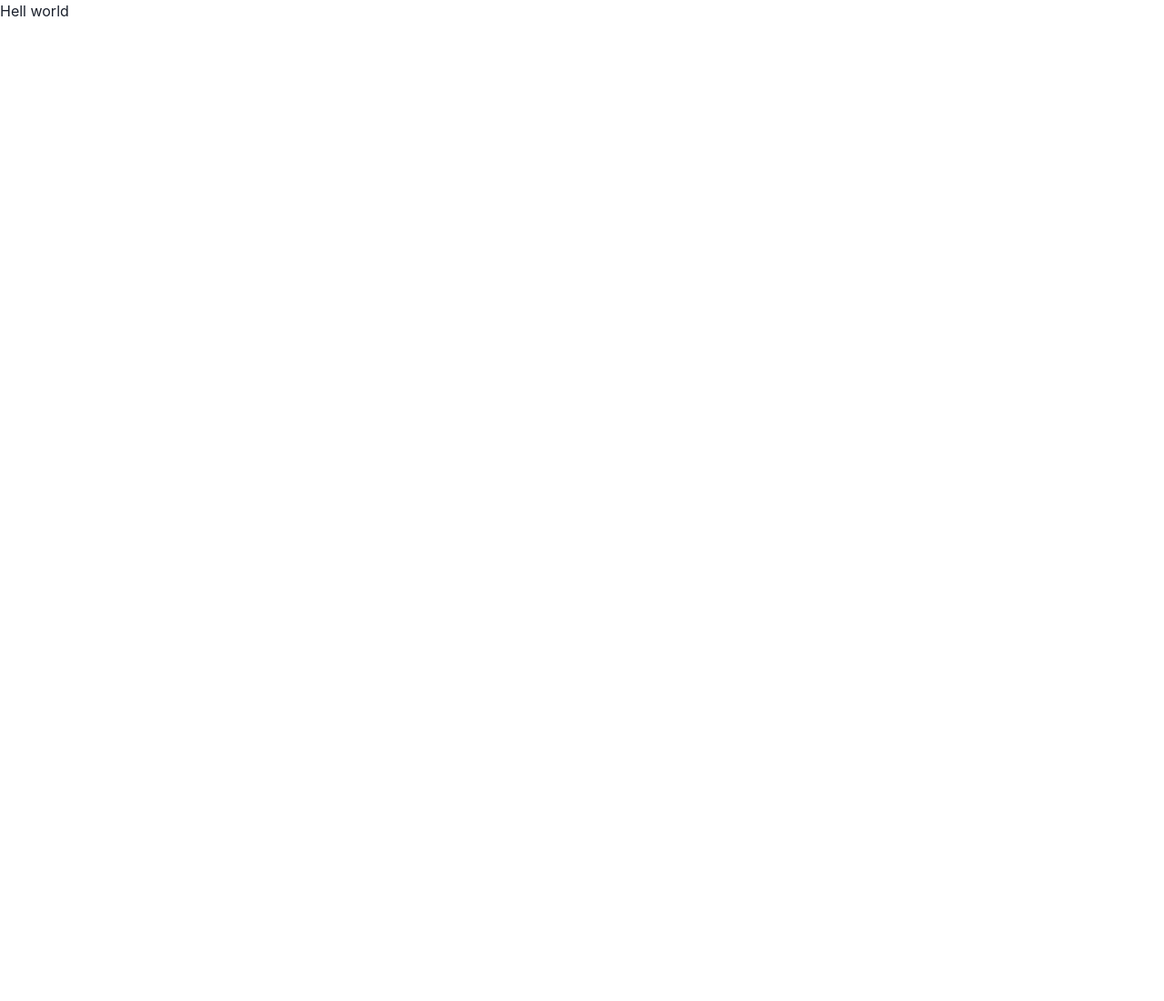
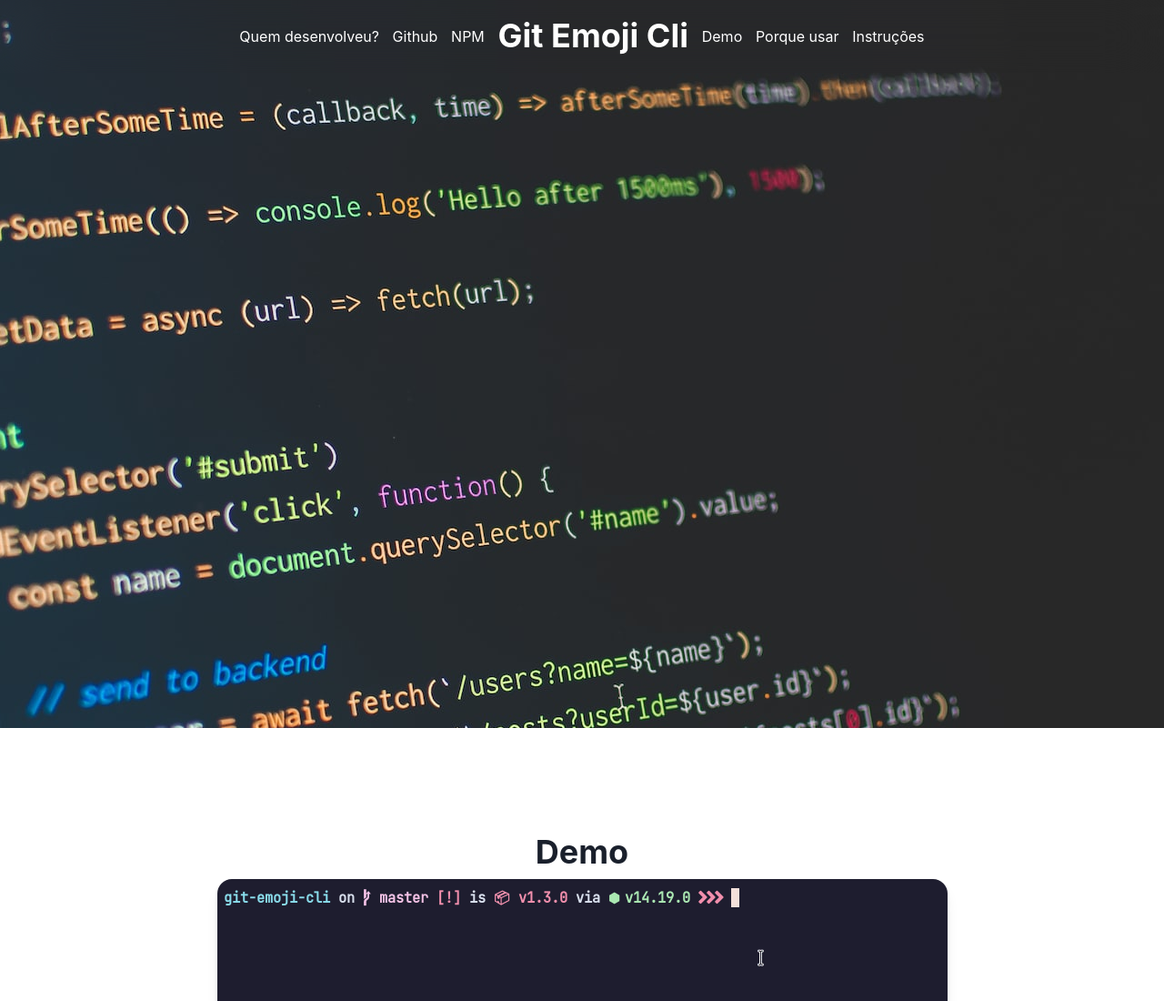
Before and after one commit to w1redl4in/git-emoji-cli-landing-page, a Next.js app: page / in a window 1280 px wide. Shown: the top 1100 px of the page at 91% size. Before the commit the page ends 800 px from the top, so only its background shows below. Built offline with nearby package versions, Linux system fonts and the light colour scheme.

Commit message:
feat: :sparkles: add index pages component

```diff
--- a/src/pages/index.tsx
+++ b/src/pages/index.tsx
@@ -1,4 +1,14 @@
 import React from "react";
+import { Demo } from "../common/demo";
+import { Instructions } from "../common/instructions";
+import { WhyUse } from "../common/why-use";
+import { Layout } from "../_layout";
 export default function Home() {
-  return <h1>Hell world</h1>;
+  return (
+    <Layout>
+      <Demo />
+      <WhyUse />
+      <Instructions />
+    </Layout>
+  );
 }
```
